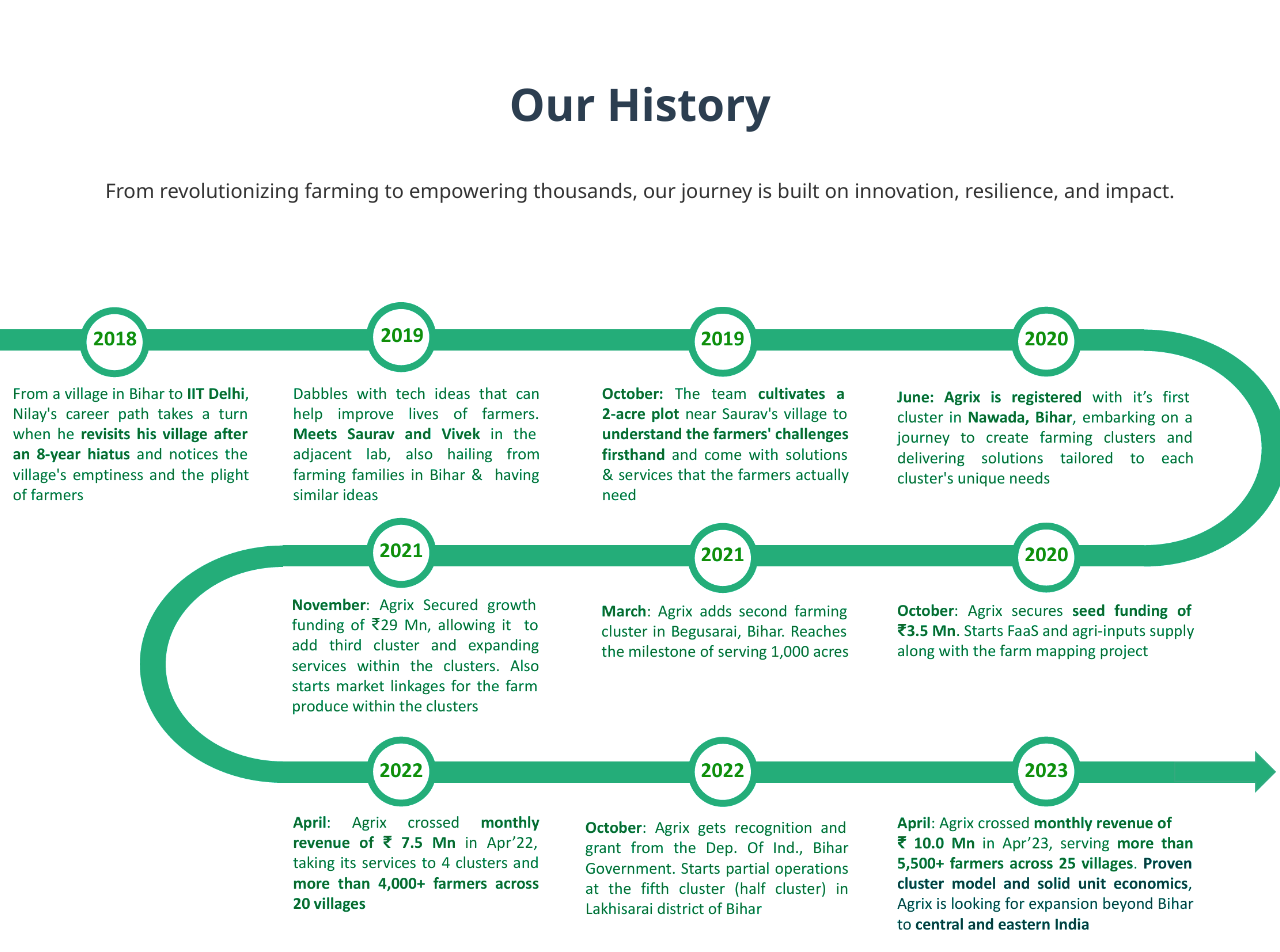
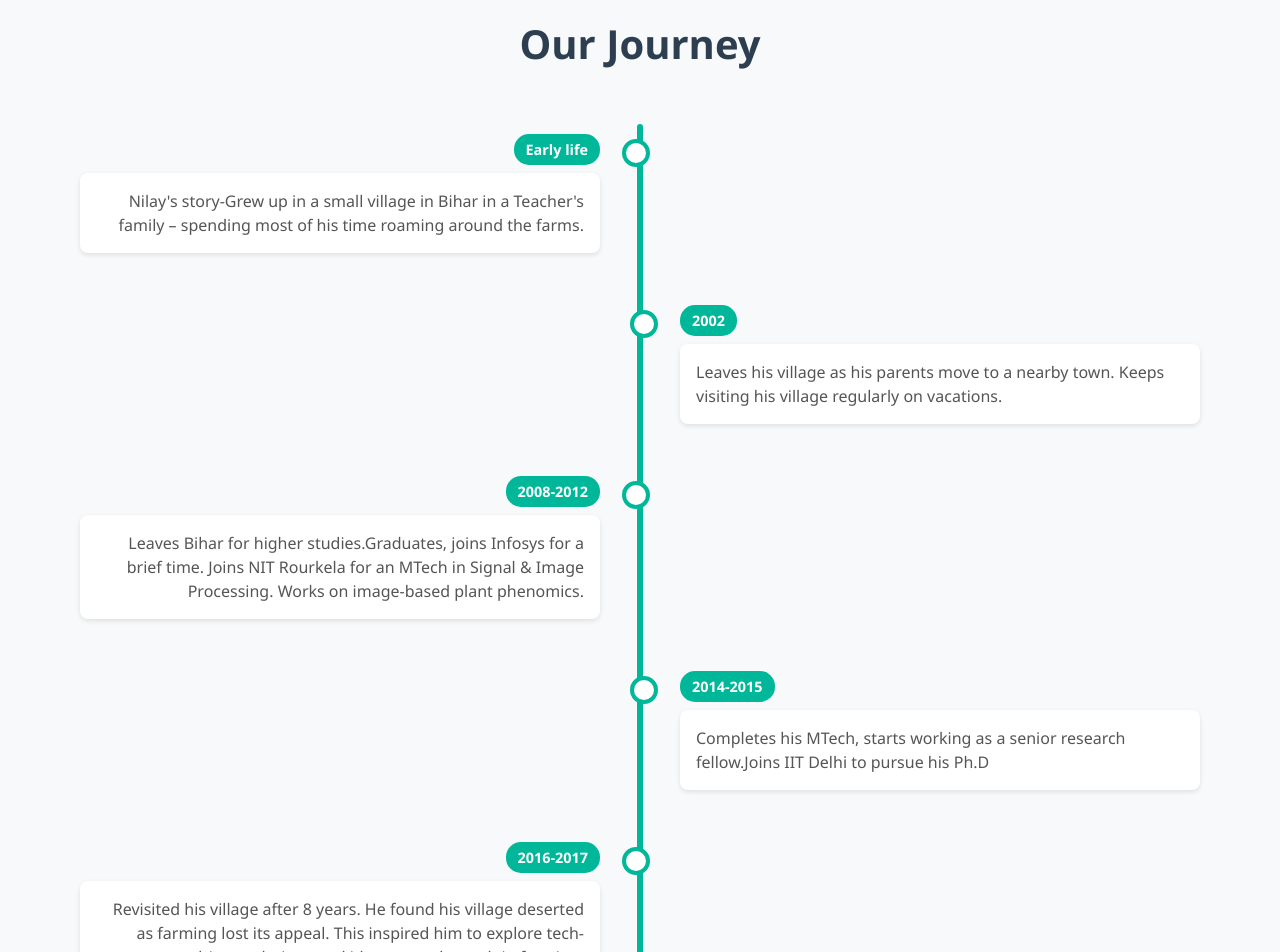
Before and after one commit to snehasahu7/Agrix, a React (Create React App) app: page /about in a window 1280 px wide. Shown: the part 1300-2252 px from the top of the page. Built offline with nearby package versions, Linux system fonts and the light colour scheme.

Commit message:
Modified about page

```diff
--- a/src/pages/About/About.css
+++ b/src/pages/About/About.css
@@ -466,3 +466,246 @@
         height: 200px;
     }
 }
+.journey-section {
+    padding: 4rem 2rem;
+    background: #f8f9fa;
+  }
+
+  .journey-section h2 {
+    text-align: center;
+    font-size: 2.5rem;
+    color: #2c3e50;
+    margin-bottom: 3rem;
+  }
+
+  .timeline {
+    max-width: 1200px;
+    margin: 0 auto;
+    position: relative;
+
+  }
+
+  .timeline-container {
+    position: relative;
+    gap: 10px;
+  }
+
+  .timeline-container::after {
+    content: '';
+    position: absolute;
+    width: 6px;
+    background-color: #00b899;
+    top: 0;
+    bottom: 0;
+    left: 50%;
+    margin-left: -3px;
+    border-radius: 3px;
+  }
+
+  .timeline-item {
+    padding: 10px 40px;
+    position: relative;
+    width: 50%;
+    box-sizing: border-box;
+    margin: 2rem 0;
+  }
+
+  .timeline-item::after {
+    content: '';
+    position: absolute;
+    width: 20px;
+    height: 20px;
+    background-color: white;
+    border: 4px solid #00b899;
+    top: 15px;
+    border-radius: 50%;
+    z-index: 1;
+  }
+
+  .timeline-item:nth-child(odd) {
+    left: 0;
+    text-align: right;
+  }
+
+  .timeline-item:nth-child(even) {
+    left: 50%;
+    text-align: left;
+  }
+
+  .timeline-item:nth-child(odd)::after {
+    right: -10px;
+  }
+
+  .timeline-item:nth-child(even)::after {
+    left: -10px;
+  }
+
+  .date {
+    font-weight: bold;
+    color: #00b899;
+    font-size: 1.2rem;
+    margin-bottom: 0.5rem;
+  }
+
+  .content {
+    padding: 1rem;
+    background: white;
+    border-radius: 8px;
+    box-shadow: 0 2px 5px rgba(0,0,0,0.1);
+  }
+
+  .content p {
+    margin: 0;
+    color: #555;
+    font-size: 1rem;
+    line-height: 1.5;
+  }
+
+  @media screen and (max-width: 768px) {
+    .timeline-container::after {
+      left: 31px;
+    }
+
+    .timeline-item {
+      width: 100%;
+      padding-left: 70px;
+      padding-right: 25px;
+    }
+
+    .timeline-item:nth-child(odd) {
+      text-align: left;
+    }
+
+    .timeline-item:nth-child(odd)::after {
+      left: 21px;
+      right: auto;
+    }
+
+    .timeline-item:nth-child(even) {
+      left: 0;
+    }
+
+    .timeline-item:nth-child(even)::after {
+      left: 21px;
+    }
+  }
+
+  @media screen and (max-width: 480px) {
+    .journey-section h2 {
+      font-size: 2rem;
+    }
+
+    .timeline-item {
+      padding-left: 60px;
+    }
+
+    .content {
+      padding: 0.75rem;
+    }
+
+    .date {
+      font-size: 1.1rem;
+    }
+  }
+
+  .founder-story {
+    padding: 4rem 2rem;
+    max-width: 800px;
+    margin: 0 auto;
+    background: #fff;
+  }
+
+  .founder-story h2 {
+    text-align: center;
+    font-size: 2.5rem;
+    color: #2c3e50;
+    margin-bottom: 3rem;
+  }
+
+  .timeline {
+    position: relative;
+  }
+
+  .timeline-item {
+    position: relative;
+    margin-bottom: 2rem;
+    padding-left: 2.5rem;
+  }
+
+  .timeline-item:last-child {
+    margin-bottom: 0;
+  }
+
+  .timeline-marker {
+    position: absolute;
+    left: 0;
+    top: 0;
+    width: 16px;
+    height: 16px;
+    background: #fff;
+    border: 3px solid #00b899;
+    border-radius: 50%;
+  }
+
+  .timeline-content {
+    background: #f8f9fa;
+    padding: 1.5rem;
+    border-radius: 8px;
+    box-shadow: 0 2px 5px rgba(0,0,0,0.1);
+  }
+
+  .date {
+    display: inline-block;
+    padding: 0.25rem 0.75rem;
+    background: #00b899;
+    color: white;
+    border-radius: 15px;
+    font-size: 0.9rem;
+    margin-bottom: 0.5rem;
+  }
+
+  .timeline-content h3 {
+    color: #2c3e50;
+    font-size: 1.2rem;
+    margin: 0.5rem 0;
+  }
+
+  .timeline-content p {
+    color: #666;
+    margin: 0;
+    font-size: 1rem;
+    line-height: 1.5;
+  }
+
+  @media screen and (max-width: 768px) {
+    .founder-story {
+      padding: 2rem 1rem;
+    }
+
+    .founder-story h2 {
+      font-size: 2rem;
+      margin-bottom: 2rem;
+    }
+
+    .timeline-content {
+      padding: 1rem;
+    }
+  }
+
+  @media screen and (max-width: 480px) {
+    .timeline-item {
+      padding-left: 2rem;
+    }
+
+    .timeline-content h3 {
+      font-size: 1.1rem;
+    }
+
+    .timeline-content p {
+      font-size: 0.9rem;
+    }
+
+    .date {
+      font-size: 0.8rem;
+    }
+  }
--- a/src/pages/About/About.jsx
+++ b/src/pages/About/About.jsx
@@ -200,22 +200,97 @@
 
         </div>
 
-        <motion.div
-                className="journey"
-                initial="hidden"
-                whileInView="visible"
-                viewport={{ once: true }}
-                variants={textVariants}>
-             <p className="header">Our History</p>
-             <motion.p className="journeytxt"
-             whileInView={{opacity:1, x:0}}
-             initial={{x:-100, opacity:0}}
-             transition={{duratiion:1}}>From revolutionizing farming to empowering thousands, our journey is built on innovation, resilience, and impact.</motion.p>
-             <motion.div  whileInView={{opacity:1, x:0}}
-                  initial={{x:100, opacity:0}}
-                  transition={{duratiion:1.5}}><img src={journeypic} className="journey-img" />
-                  </motion.div>
-        </motion.div>
+        <div className="journey-section">
+  <h2>Our Journey</h2>
+
+  <div className="timeline">
+    <div className="timeline-container">
+      <motion.div
+        className="timeline-item"
+        initial={{ opacity: 0, x: -50 }}
+        whileInView={{ opacity: 1, x: 0 }}
+        viewport={{ once: true }}
+      >
+        <div className="date">Early life</div>
+        <div className="content">
+          <p>Nilay's story-Grew up in a small village in Bihar in a Teacher's family – spending most of his time roaming around the farms.</p>
+        </div>
+      </motion.div>
+
+      <motion.div
+        className="timeline-item"
+        initial={{ opacity: 0, x:50 }}
+        whileInView={{ opacity: 1, x: 0 }}
+        viewport={{ once: true }}
+      >
+        <div className="date">2002</div>
+        <div className="content">
+          <p>Leaves his village as his parents move to a nearby town. Keeps visiting his village regularly on vacations.</p>
+        </div>
+      </motion.div>
+
+      <motion.div
+        className="timeline-item"
+        initial={{ opacity: 0, x: -50 }}
+        whileInView={{ opacity: 1, x: 0 }}
+        viewport={{ once: true }}
+      >
+        <div className="date">2008-2012</div>
+        <div className="content">
+          <p>Leaves Bihar for higher studies.Graduates, joins Infosys for a brief time. Joins NIT Rourkela for an MTech in Signal & Image Processing. Works on image-based plant phenomics.</p>
+        </div>
+      </motion.div>
+
+      <motion.div
+        className="timeline-item"
+        initial={{ opacity: 0, x: 50 }}
+        whileInView={{ opacity: 1, x: 0 }}
+        viewport={{ once: true }}
+      >
+        <div className="date">2014-2015</div>
+        <div className="content">
+          <p>Completes his MTech, starts working as a senior research fellow.Joins IIT Delhi to pursue his Ph.D</p>
+        </div>
+      </motion.div>
+
+      <motion.div
+        className="timeline-item"
+        initial={{ opacity: 0, x: -50 }}
+        whileInView={{ opacity: 1, x: 0 }}
+        viewport={{ once: true }}
+      >
+        <div className="date">2016-2017</div>
+        <div className="content">
+          <p>Revisited his village after 8 years. He found his village deserted as farming lost its appeal. This inspired him to explore tech-driven solutions and idea to employ tech in farming.</p>
+        </div>
+      </motion.div>
+
+      <motion.div
+        className="timeline-item"
+        initial={{ opacity: 0, x: 50 }}
+        whileInView={{ opacity: 1, x: 0 }}
+        viewport={{ once: true }}
+      >
+        <div className="date">2019</div>
+        <div className="content">
+          <p>Met Saurav and Vivek at IIT DElhi, bonding over shared farming challenges. Launched a 1-acre pilot project, facing delays in hiring a tractor and seed procurement.</p>
+        </div>
+      </motion.div>
+
+      <motion.div
+        className="timeline-item"
+        initial={{ opacity: 0, x: -50 }}
+        whileInView={{ opacity: 1, x: 0 }}
+        viewport={{ once: true }}
+      >
+        <div className="date">2020</div>
+        <div className="content">
+          <p>Agrix is registered, with first operational cluster in Nawada, Bihar.</p>
+        </div>
+      </motion.div>
+    </div>
+  </div>
+</div>
 
         <div className="founder">
             <motion.p className="header"
```
